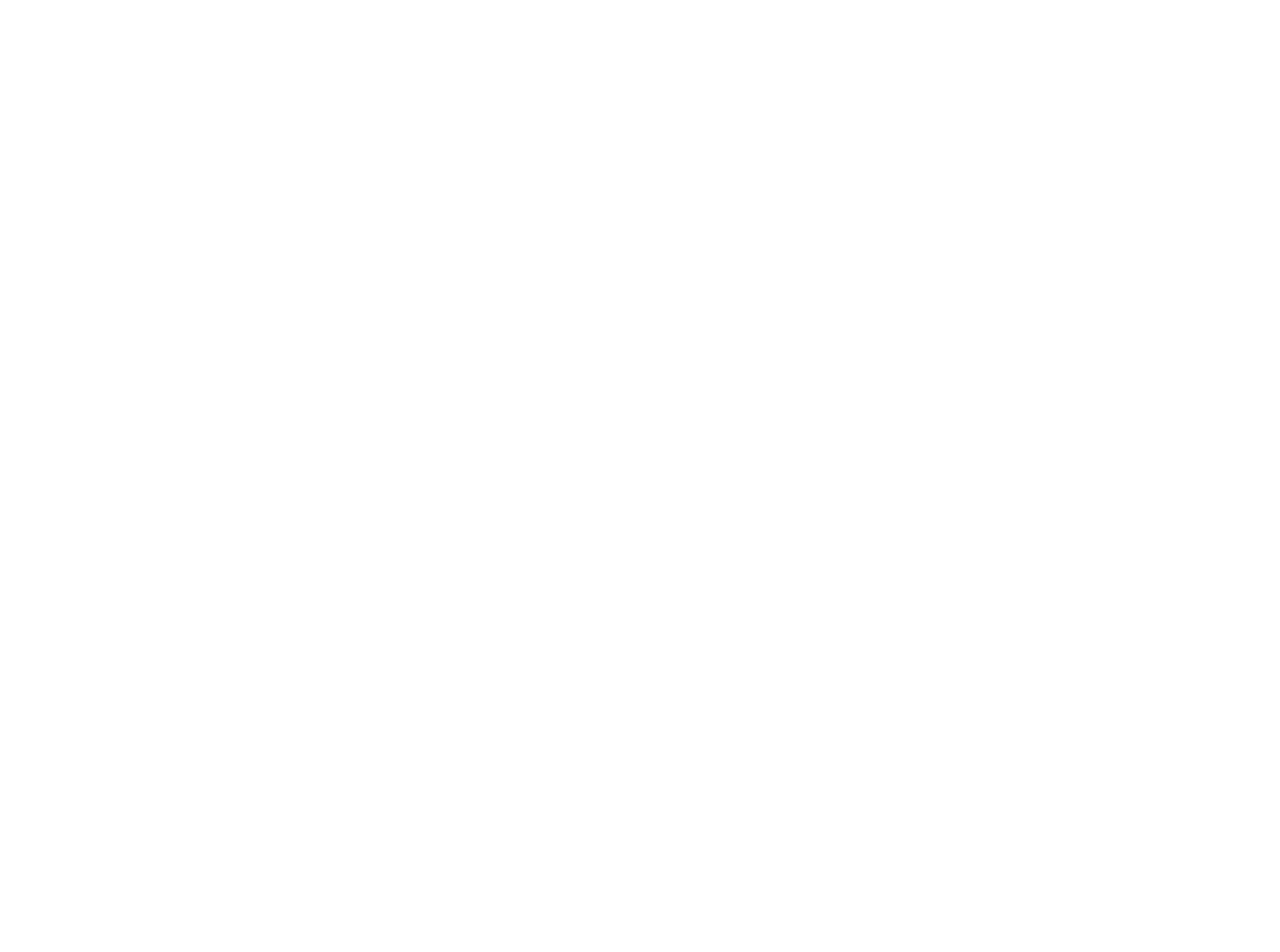
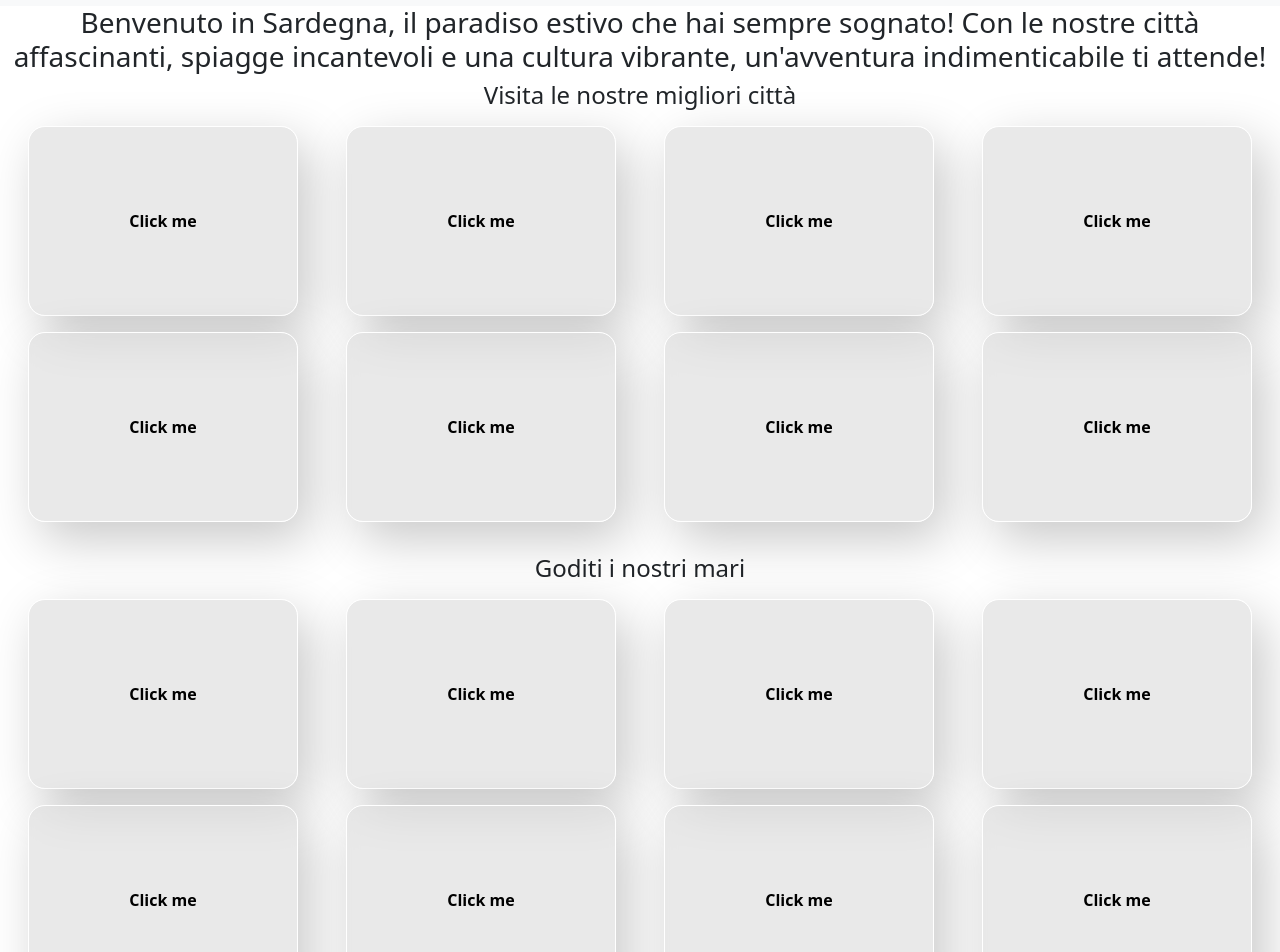
Before and after one commit to FabioMarras/IFeelSardegnaFE, a React (Create React App) app: page /esperienze/estive in a window 1280 px wide. Before the commit this address had no page. Shown: the part 80-1032 px from the top of the page. Before the commit the page ends 800 px from the top, so only its background shows below. Built offline with nearby package versions, Linux system fonts and the light colour scheme.

Commit message:
add page vacanze estive

```diff
--- a/src/App.css
+++ b/src/App.css
@@ -171,3 +171,33 @@
     transform: translate(-100%, -100%) translate3d(0, 0, 0);
   }
 }
+
+.card1 {
+  box-sizing: border-box;
+  width: 270px;
+  height: 190px;
+  background: rgba(217, 217, 217, 0.58);
+  border: 1px solid white;
+  box-shadow: 12px 17px 51px rgba(0, 0, 0, 0.22);
+  backdrop-filter: blur(6px);
+  border-radius: 17px;
+  text-align: center;
+  cursor: pointer;
+  transition: all 0.5s;
+  display: flex;
+  align-items: center;
+  justify-content: center;
+  user-select: none;
+  font-weight: bolder;
+  color: black;
+}
+
+.card1:hover {
+  border: 1px solid black;
+  transform: scale(1.25);
+  z-index: 2;
+}
+
+.card1:active {
+  transform: scale(0.95) rotateZ(1.7deg);
+}
--- a/src/App.jsx
+++ b/src/App.jsx
@@ -6,6 +6,7 @@
 import Register from "./component/Register";
 import Esperienze from "./component/Esperienze";
 import ProvinceCapoluoghi from "./component/ProvinceCapoluoghi";
+import VacanzeEstive from "./component/VacanzeEstive";
 
 function App() {
   return (
@@ -17,6 +18,9 @@
           <Route path="/register" element={<Register />} />
           <Route path="/esperienze" element={<Esperienze />} />
           <Route path="/province" element={<ProvinceCapoluoghi />} />
+          <Route path="/esperienze/estive" element={<VacanzeEstive />} />
+          <Route path="/esperienze/invernali" element={<VacanzeEstive />} />
+          <Route path="/esperienze/centritermali" element={<VacanzeEstive />} />
         </Routes>
       </BrowserRouter>
     </div>
--- a/src/component/Esperienze.jsx
+++ b/src/component/Esperienze.jsx
@@ -12,30 +12,33 @@
       <NavBar />
       <h1>Esperienze</h1>
       <div className="d-flex justify-content-center">
-        <Nav.Link href="/esperienze/estive">
-          <div className="card mx-4 mb-3 ">
+        <Row className="justify-content-center">
+          <Col xs="4" className="card mx-4 mb-3">
             <div className="bg">
-              <img src={imgEstiva} alt="img" width={"250px"} />
+              <NavLink to="/esperienze/estive">
+                <img src={imgEstiva} alt="img" width={"250px"} />
+              </NavLink>
             </div>
             <div className="blob"></div>
-          </div>
-        </Nav.Link>
-        <Nav.Link href="/esperienze/centritermali">
-          <div className="card mx-4 mb-3">
+          </Col>
+          <Col xs="4" className="card mx-4 mb-3">
             <div className="bg">
-              <img src={terme} alt="img" width={"380px"} />
+              <NavLink to="/esperienze/centritermali">
+                <img src={terme} alt="img" width={"380px"} />
+              </NavLink>
             </div>
             <div className="blob2"></div>
-          </div>
-        </Nav.Link>
-        <Nav.Link href="/esperienze/invernali">
-          <div className="card mx-4 mb-3">
+          </Col>
+
+          <Col xs="4" className="card mx-4 mb-3">
             <div className="bg">
-              <img src={imgInvernale} alt="img" width={"350px"} />
+              <NavLink to="/esperienze/invernali">
+                <img src={imgInvernale} alt="img" width={"350px"} />
+              </NavLink>
             </div>
             <div className="blob1"></div>
-          </div>
-        </Nav.Link>
+          </Col>
+        </Row>
       </div>
       <Footer />
     </>
--- /dev/null
+++ b/src/component/VacanzeEstive.jsx
@@ -0,0 +1,72 @@
+import { Card, Col, Row } from "react-bootstrap";
+import Footer from "./Footer";
+import NavBar from "./NavBar";
+
+const VacanzeEstive = () => {
+  return (
+    <>
+      <NavBar />
+      <h3>
+        Benvenuto in Sardegna, il paradiso estivo che hai sempre sognato! Con le nostre città affascinanti, spiagge
+        incantevoli e una cultura vibrante, un'avventura indimenticabile ti attende!
+      </h3>
+      <h4>Visita le nostre migliori città</h4>
+      <Row className="justify-content-center mt-3">
+        <Col xs="12" sm="6" md="4" lg="3" className="card1 mx-4 mb-3">
+          Click me
+        </Col>
+        <Col xs="12" sm="6" md="4" lg="3" className="card1 mx-4 mb-3">
+          Click me
+        </Col>
+        <Col xs="12" sm="6" md="4" lg="3" className="card1 mx-4 mb-3">
+          Click me
+        </Col>
+        <Col xs="12" sm="6" md="4" lg="3" className="card1 mx-4 mb-3">
+          Click me
+        </Col>
+        <Col xs="12" sm="6" md="4" lg="3" className="card1 mx-4 mb-3">
+          Click me
+        </Col>
+        <Col xs="12" sm="6" md="4" lg="3" className="card1 mx-4 mb-3">
+          Click me
+        </Col>
+        <Col xs="12" sm="6" md="4" lg="3" className="card1 mx-4 mb-3">
+          Click me
+        </Col>
+        <Col xs="12" sm="6" md="4" lg="3" className="card1 mx-4 mb-3">
+          Click me
+        </Col>
+      </Row>
+      <h4 className="mt-3">Goditi i nostri mari</h4>
+      <Row className="justify-content-center mt-3">
+        <Col xs="12" sm="6" md="4" lg="3" className="card1 mx-4 mb-3">
+          Click me
+        </Col>
+        <Col xs="12" sm="6" md="4" lg="3" className="card1 mx-4 mb-3">
+          Click me
+        </Col>
+        <Col xs="12" sm="6" md="4" lg="3" className="card1 mx-4 mb-3">
+          Click me
+        </Col>
+        <Col xs="12" sm="6" md="4" lg="3" className="card1 mx-4 mb-3">
+          Click me
+        </Col>
+        <Col xs="12" sm="6" md="4" lg="3" className="card1 mx-4 mb-3">
+          Click me
+        </Col>
+        <Col xs="12" sm="6" md="4" lg="3" className="card1 mx-4 mb-3">
+          Click me
+        </Col>
+        <Col xs="12" sm="6" md="4" lg="3" className="card1 mx-4 mb-3">
+          Click me
+        </Col>
+        <Col xs="12" sm="6" md="4" lg="3" className="card1 mx-4 mb-3">
+          Click me
+        </Col>
+      </Row>
+      <Footer />
+    </>
+  );
+};
+
+export default VacanzeEstive;
```
